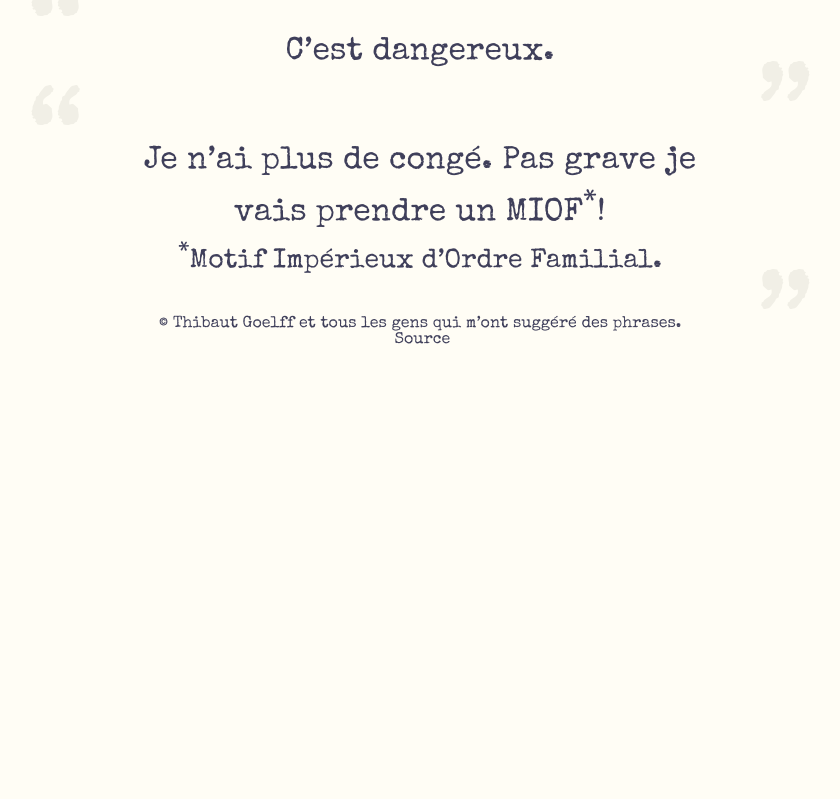
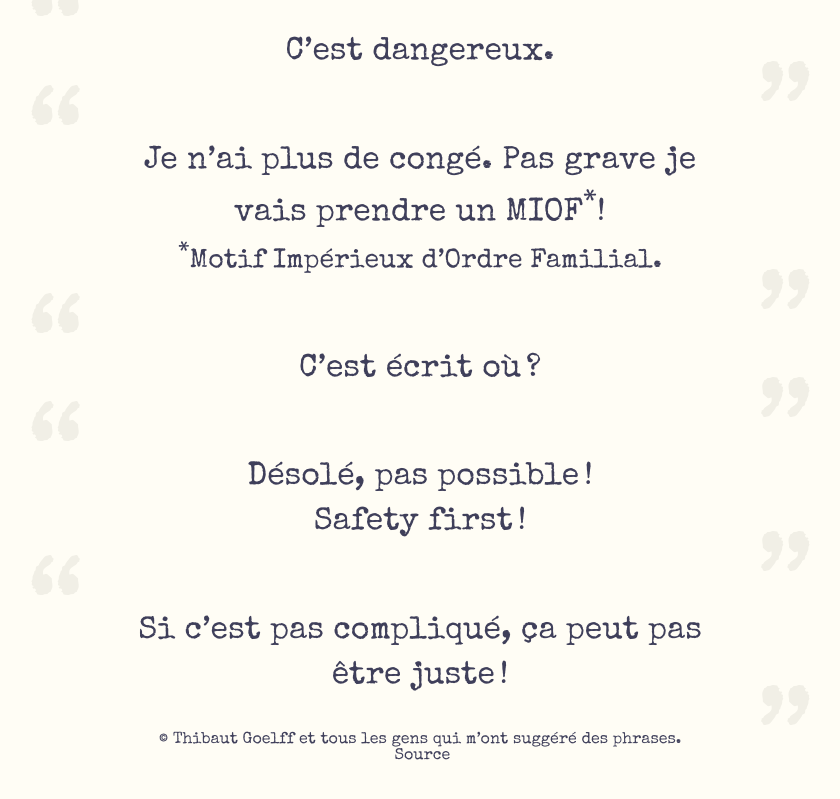
Before and after one commit to Thib-G/pasevident.be, a Vue app: page / in a window 1280 px wide. Shown: the part 9072-9871 px from the top of the page, without its empty margins (220-1060 px from the left). Before the commit the page ends 9495 px from the top, so only its background shows below. Built offline with nearby package versions, Linux system fonts and the light colour scheme; a web font is replaced by a local one.

Commit message:
Update index.js

```diff
--- a/src/assets/sentences/index.js
+++ b/src/assets/sentences/index.js
@@ -70,4 +70,7 @@ export default [
   { id: 64, html: 'Là où le chemin de fer commence, la logique s’arrête.' },
   { id: 65, html: 'C’est dangereux.'},
   { id: 66, html: 'Je n’ai plus de congé. Pas grave je vais prendre un MIOF<sup>*</sup>!<br><small><sup>*</sup>Motif Impérieux d’Ordre Familial.'},
+  { id: 67, html: 'C’est écrit où&#8239;?' },
+  { id: 68, html: 'Désolé, pas possible&#8239;!<br>Safety first&#8239;!' },
+  { id: 69, html: 'Si c’est pas compliqué, ça peut pas être juste&#8239;!' },
 ];
```
